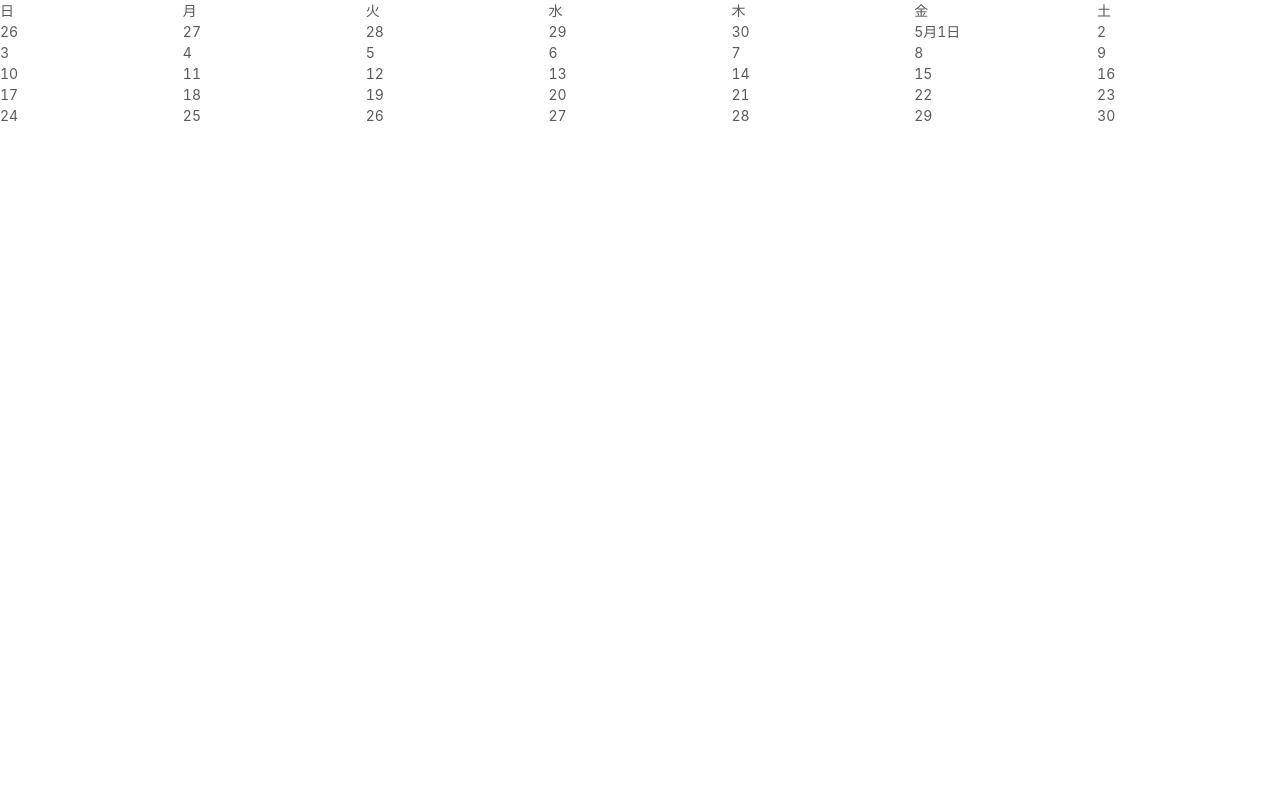
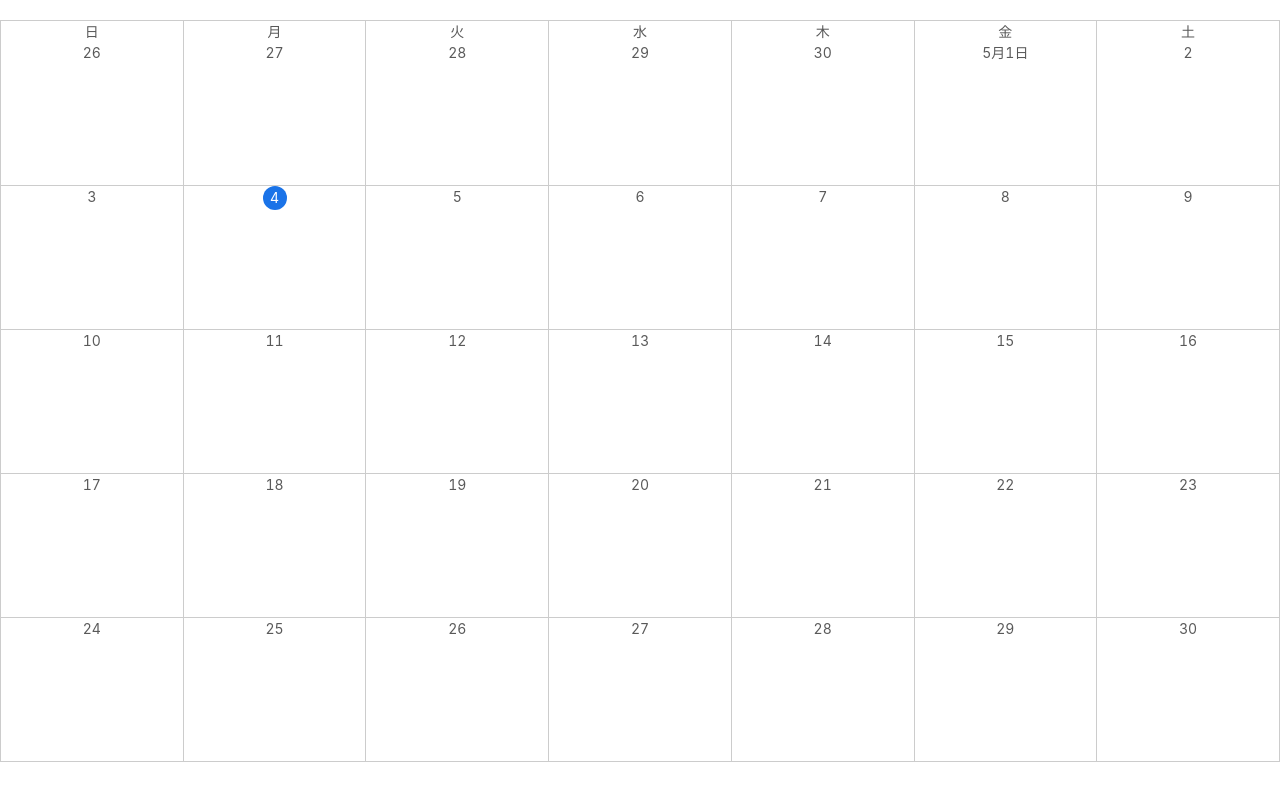
Before and after one commit to nyshk97/calendar_by_myself, a React app in the folder front/: page / in a window 1280 px wide. Shown: the top 800 px of the page. Built offline with nearby package versions, Linux system fonts and the light colour scheme.

Commit message:
日付部分のスタイルを修正

```diff
--- a/front/package.json
+++ b/front/package.json
@@ -16,7 +16,8 @@
     "react": "^16.8.6",
     "react-dom": "^16.8.6",
     "react-redux": "^7.1.3",
-    "redux": "^4.0.4"
+    "redux": "^4.0.4",
+    "styled-components": "^5.1.0"
   },
   "devDependencies": {
     "@babel/core": "^7.4.5",
--- a/front/src/components/CalendarBoard/index.jsx
+++ b/front/src/components/CalendarBoard/index.jsx
@@ -2,16 +2,19 @@ import React from "react";
 import { GridList } from "@material-ui/core";
 import CalendarElement from "../CalendarElement";
 import { createCalendar } from "../../services/calendar";
+import styled from "styled-components";
 
 const calendar = createCalendar();
 const days = ["日", "月", "火", "水", "木", "金", "土"];
 
 const CalendarBoard = () => {
   return (
-    <div>
+    <Board>
       <GridList cols={7} spacing={0} cellHeight="auto">
         {days.map((d) => (
-          <li key={d}>{d}</li>
+          <li className="days" key={d}>
+            {d}
+          </li>
         ))}
         {calendar.map((c) => (
           <li key={c.toISOString()}>
@@ -19,8 +22,20 @@ const CalendarBoard = () => {
           </li>
         ))}
       </GridList>
-    </div>
+    </Board>
   );
 };
 
+const Board = styled.div`
+  margin: 20px auto;
+  border-left: 1px solid #ccc;
+  border-top: 1px solid #ccc;
+  .days {
+    text-align: center;
+    box-sizing: border-box;
+    border-right: 1px solid #ccc;
+    padding-top: 10px;
+  }
+`;
+
 export default CalendarBoard;
--- a/front/src/components/CalendarElement/index.jsx
+++ b/front/src/components/CalendarElement/index.jsx
@@ -1,6 +1,7 @@
 import React from "react";
 import dayjs from "dayjs";
 import { isSameDay, isFirstDay, isSameMonth } from "../../services/calendar";
+import styled from "styled-components";
 
 const CalendarElement = ({ day }) => {
   const today = dayjs();
@@ -9,10 +10,25 @@ const CalendarElement = ({ day }) => {
   const format = isFirstDay(day) ? "M月D日" : "D";
   const isToday = isSameDay(day, today);
   return (
-    <div>
+    <Block>
       <span className={isToday ? "today" : ""}>{day.format(format)}</span>
-    </div>
+    </Block>
   );
 };
 
+const Block = styled.div`
+  text-align: center;
+  height: 18vh;
+  border-right: 1px solid #ccc;
+  border-bottom: 1px solid #ccc;
+  .today {
+    display: inline-block;
+    line-height: 24px;
+    width: 24px;
+    background-color: #1a73e8;
+    color: #fff;
+    border-radius: 50%;
+  }
+`;
+
 export default CalendarElement;
```
Also changed, not shown: 1 other file (tests, documents, lock files or other folders).
